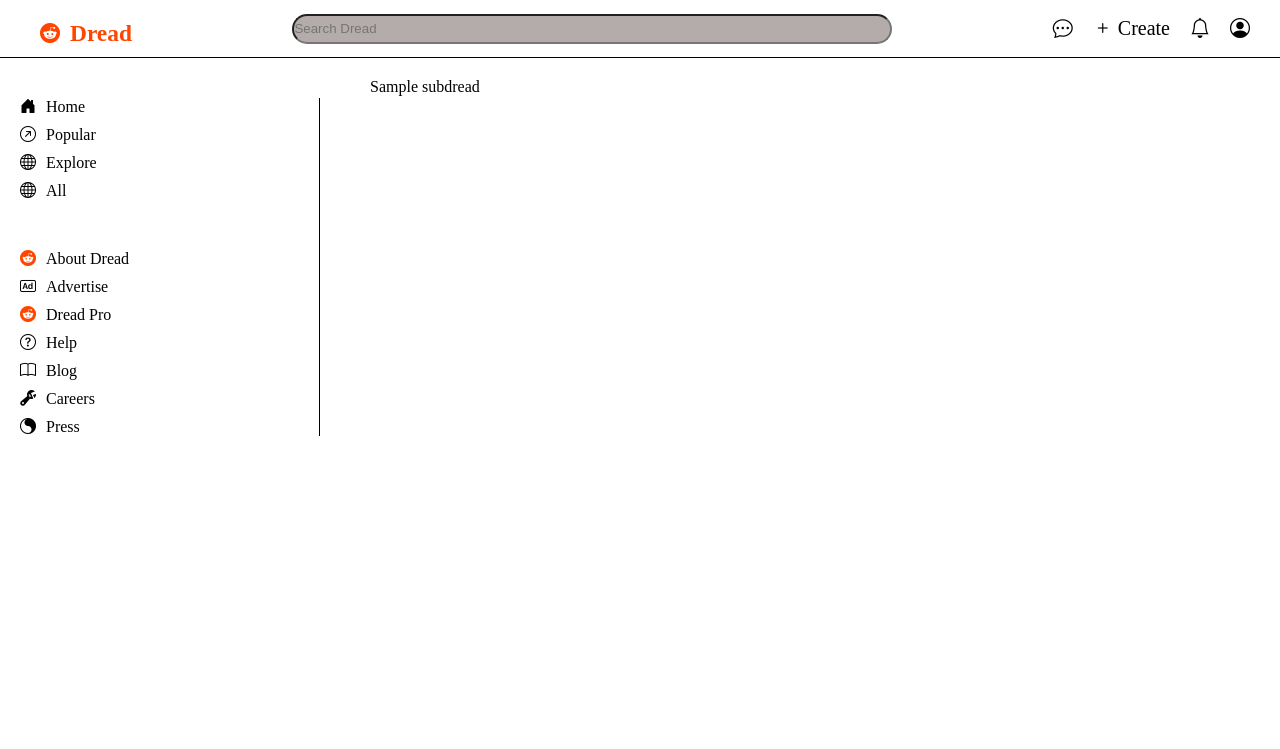
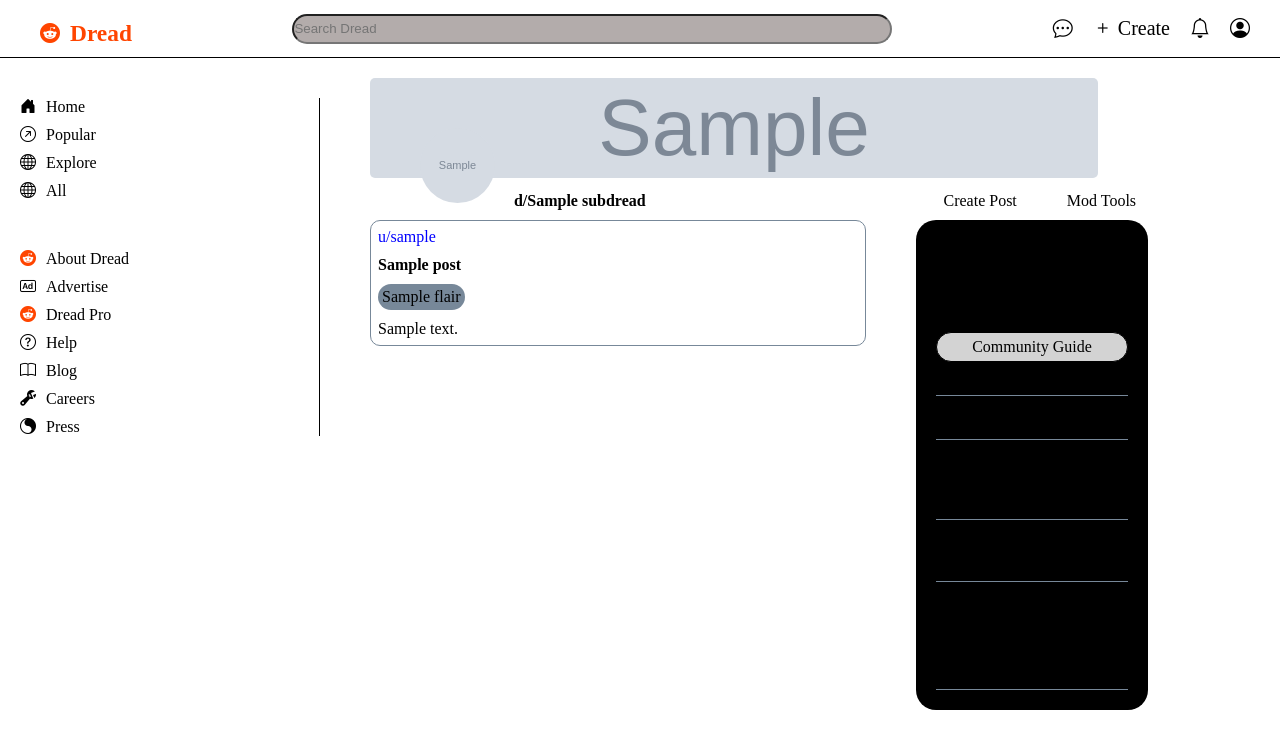
Before and after one commit to jimcarey1/dread_clone, a Django app: template templates/subdread/community_homepage.html in a window 1280 px wide. Shown: the top 749 px of the page. Run offline with Django 5.2, Linux system fonts and the light colour scheme; the template is opened without the code that fills it: most values are stand-ins (such as "Sample title", 1, 10 or a date in 2020); grey boxes marked "Sample" are stand-in pictures.

Commit message:
Added community homepage. For every community, it will generate a dynamic page. Added functionality to some dead links. Tried to setup s3 storage with django-storages.

```diff
--- a/dread_clone/settings.py
+++ b/dread_clone/settings.py
@@ -27,7 +27,7 @@
 # SECURITY WARNING: don't run with debug turned on in production!
 DEBUG = True
 
-ALLOWED_HOSTS = ['*']
+ALLOWED_HOSTS = ['127.0.0.1', 'localhost']
 
 # AWS settings
 AWS_ACCESS_KEY_ID = os.getenv('AWS_ACCESS_KEY_ID')
@@ -39,7 +39,6 @@
 # Optional: make uploaded files publicly accessible
 AWS_DEFAULT_ACL = os.getenv('AWS_DEFAULT_ACL')
 
-# Application definition
 
 INSTALLED_APPS = [
     'django.contrib.admin',
--- a/dread_clone/storage_backends.py
+++ b/dread_clone/storage_backends.py
@@ -2,9 +2,10 @@
 
 class StaticStorage(S3Boto3Storage):
     location = 'static'
-    default_acl = None
+    file_overwrite = True
+    default_acl = 'public-read'
 
 class MediaStorage(S3Boto3Storage):
     location = 'media'
     file_overwrite = False
-    default_acl = None
+    default_acl = 'public-read'
--- /dev/null
+++ b/static/css/community.css
@@ -0,0 +1,61 @@
+.community-page{
+    flex: 1;
+    display: flex;
+    flex-direction: column;
+}
+
+.community-main-content-block{
+    width: 100%;
+    display: flex;
+}
+
+.community-main-content-block .posts-display{
+    width: 60%;
+    display: flex;
+    flex-direction: column;
+    gap: 20px;
+}
+
+.community-main-content-block .posts-display .post{
+    display: flex;
+    flex-direction: column;
+    justify-content: start;
+    align-items: start;
+    border: 1px solid lightslategray;
+    padding: 7px;
+    border-radius: 10px;
+    cursor: pointer;
+}
+
+.posts-display .post .user-info{
+    color: blue;
+}
+
+.posts-display .post .flair{
+    background-color: lightslategray;
+    padding: 4px;
+    border-radius: 15px;
+}
+
+.community-main-content-block .community-info{
+    display: flex;
+    flex-direction: column;
+    background-color: black;
+    padding: 20px;
+    border-radius: 20px;
+    gap: 10px;
+}
+
+.community-main-content-block .community-info > div{
+    display: flex;
+    flex-direction: column;
+    gap: 5px;
+    padding-bottom: 10px;
+    border-bottom: 1px solid lightslategray;
+}
+
+.community-info .basic-details .stats{
+    display: flex;
+    justify-content: space-between;
+    align-items: center;
+}
--- a/static/css/style.css
+++ b/static/css/style.css
@@ -2,6 +2,11 @@
     margin: 0;
     padding: 0;
     box-sizing: border-box;
+}
+
+body{
+    display: flex;
+    flex-direction: column;
 }
 
 a{
--- /dev/null
+++ b/static/js/community.js
@@ -0,0 +1,6 @@
+const navigateToPost = (element)=>{
+    const url = element.getAttribute('data-url');
+    if(url){
+        window.location.href = url;
+    }
+}
--- a/subdread/urls.py
+++ b/subdread/urls.py
@@ -1,10 +1,11 @@
 from django.urls import path
 
-from .views import create_community, community_setup
+from .views import create_community, community_setup, community_home
 from .views_mod_setup import mod_tools, post_flair, rules, create_new_rule
 
 urlpatterns = [
     path('create/', create_community, name='community_create_url'),
+    path('<str:subdread>/', community_home, name='community_homepage_url'),
     path('<str:subdread>/setup/', community_setup , name='community_setup_url'),
     path('mod/<str:subdread>/', mod_tools, name='community_mod_tools'),
     path('mod/<str:subdread>/postflair', post_flair, name='community_post_flair'),
--- a/templates/layout/index.html
+++ b/templates/layout/index.html
@@ -11,6 +11,7 @@
     <link rel="stylesheet" href="{% static 'css/postflair.css' %}">
     <link rel="stylesheet" href="{% static 'css/rules.css' %}">
     <link rel="stylesheet" href="{% static 'css/view_post.css' %}">
+    <link rel="stylesheet" href="{% static 'css/community.css' %}">
     <link rel="stylesheet" href="https://cdn.jsdelivr.net/npm/bootstrap-icons@1.11.3/font/bootstrap-icons.min.css">
 </head>
 <body>
@@ -132,5 +133,6 @@
     <script src="{% static 'js/add_widgets.js' %}"></script>
     <script src="{% static 'js/mod.js' %}"></script>
     <script src="{% static 'js/post_comments.js' %}"></script>
+    <script src="{% static 'js/community.js' %}"></script>
 </body>
 </html>
--- a/templates/subdread/community_homepage.html
+++ b/templates/subdread/community_homepage.html
@@ -1,6 +1,112 @@
 {% extends 'layout/index.html' %}
 {% block content1 %}
 <div class="community-page">
-    {{subdread.name}}
+    <div class="community-details">
+        <div class="banner">
+            <img src="{{subdread.banner.url }}" alt="{{subdread.name}}">
+        </div>
+        <div class="icon">
+            <img src="{{subdread.icon.url }}" alt="{{subdread.name}}">
+        </div>
+        <div class="details">
+            <strong>d/{{subdread.name}}</strong>
+            <div class="actions">
+                <a href="{% url 'post_create_community_url' subdread=subdread.name%}">Create Post</a>
+                <p>Mod Tools</p>
+            </div>
+        </div>
+    </div>
+
+    <div class="community-main-content-block">
+        <div class="posts-display">
+            {% for post in subdread.posts.all %}
+            <div class="post" data-url="{% url 'post_view_url' subdread.name post.id %}" onclick="navigateToPost(this)">
+                <div class="user-info">
+                    u/{{post.author.username}}
+                </div>
+                <div class="title">
+                    <b>{{post.title}}</b>
+                </div>
+                <div class="flair">
+                    {{post.flair}}
+                </div>
+                <div class="content">
+                    {{post.content|safe}}
+                </div>
+            </div>
+            {% endfor %}
+        </div>
+
+        <div class="community-info">
+            <div class="basic-details">
+                <div class="name">
+                    {{subdread.name}}
+                </div>
+                <div class="description">
+                    {{subdread.description}}
+                </div>
+                <div class="created-date">
+                    <i class="bi bi-cake2"></i>
+                    {{subdread.created_on|date:"F j, Y"}}
+                </div>
+                <div class="type">
+                    {{subdread.get_type_display}}
+                </div>
+                <div class="community-guide">
+                    <p>Community Guide</p>
+                </div>
+                <div class="stats">
+                    <div class="count">
+                        {{subdread.users.count}}
+                    </div>
+                    <div class="online">
+                        0
+                    </div>
+                    <div class="size">
+                        Top 1%
+                    </div>
+                </div>
+            </div>
+            <div class="user-flair">
+                <b>USER FLAIR</b>
+                <p>{{request.user.username}}</p>
+            </div>
+            <div class="rules-display">
+                <b>RULES</b>
+                {% for rule in subdread.rules.all %}
+                <div class="rule">
+                    <div class="name">
+                        {{rule.name}}
+                    </div>
+                    <div class="descriptio">
+                        {{rule.description}}
+                    </div>
+                </div>
+                {% endfor %}
+            </div>
+            <div class="filter-by-flairs">
+                <b>FILTER BY POST FLAIRS</b>
+                {% for flair in subdread.flairs.all %}
+                <div class="flair">
+                    {{flair.name}}
+                </div>
+                {% endfor %}
+            </div>
+            <div class="show-moderators">
+                <b>MODERATORS</b>
+                <div class="messages-moderators">
+                    <p>Message Moderators</p>
+                </div>
+                {% for mod in subdread.moderators.all %}
+                <div class="moderator">
+                    {{mod.username}}
+                </div>
+                {% endfor %}
+                <div class="view-moderators">
+                    <b>View Moderators</b>
+                </div>
+            </div>
+        </div>
+    </div>
 </div>
 {% endblock content1 %}
```
Also changed, not shown: subdread/views.py (+5 -2 lines).
